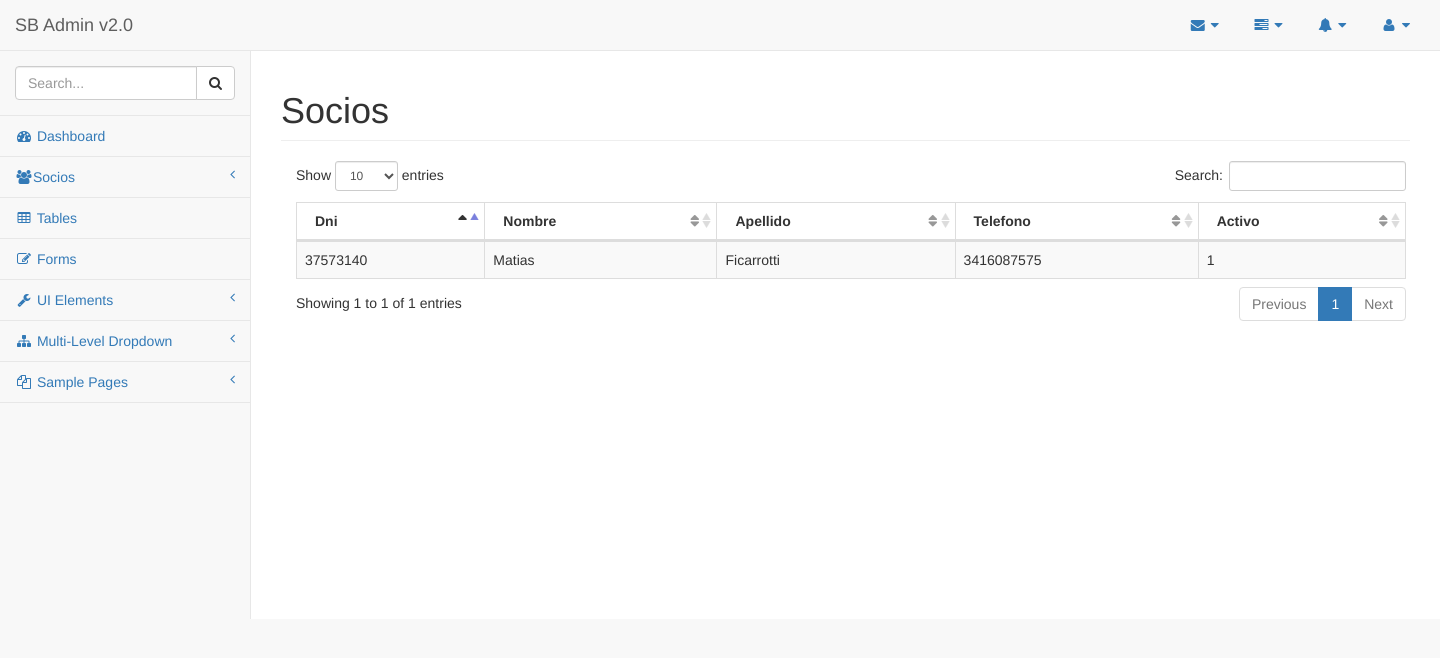
After one commit to sanchezjuanmanuel93/gimnasio, a Flask app: page /socio/ in a window 1440 px wide. The commit adds this page. Shown: the top 658 px of the page. Run offline with Flask 2, Linux system fonts and the light colour scheme; data comes from the database, SQL or seed files in the repository; some libraries are stand-ins or nearby versions.

Commit message:
se acomoda el alta de socio, se agrega el buscador de socios

```diff
--- a/app/datos/SocioDatos.py
+++ b/app/datos/SocioDatos.py
@@ -14,11 +14,19 @@ class SocioDatos(BaseDatos):
         return super(SocioDatos, self).get_session().query(Socio)
 
     def insert(self, _socio):
-        ses = super(SocioDatos, self).get_session()
-        ses.add(_socio)
-        return ses.commit()
+        try:
+            ses = super(SocioDatos, self).get_session()
+            ses.add(_socio)
+            ses.commit()
+            return True
+        except Exception as e:
+            return False
 
 # ej = SocioDatos()
+# if ej.get_by_dni("37573140"):
+#     print("Existe")
+# else:
+#     print("no existe")
 #
 # socios = ej.getAll(Socio)
 # for socio in socios:
--- a/app/init.py
+++ b/app/init.py
@@ -1,7 +1,7 @@
+from app.datos.forms import AltaSocioForm
 from app.negocio import SocioNegocio
-from flask import Flask, redirect,request,render_template
+from flask import Flask, redirect, request, render_template
 from app.datos.models import Socio
-from wtforms import Form, StringField, IntegerField, validators, RadioField, FloatField
 
 app = Flask(__name__)
 
@@ -10,45 +10,45 @@ app.config.from_object('config')
 
 socioNegocio = SocioNegocio.SocioNegocio()
 
+
 @app.route('/')
 def hello_world():
     socio = socioNegocio.get_socios()
     return socio[0].nombre
 
+
 @app.errorhandler(404)
 def not_found(error):
     return render_template('404.html'), 404
+
 
 @app.route('/getSocioDni=<dni>')
 def get_socio_by_dni(dni):
     socio = socioNegocio.get_socios_by_dni(dni)
     return socio.nombre + " " + socio.apellido
 
-# Se crea la clase que luego se renderiza como un formulario con los campos y validaciones especificadas
-class AltaSocioForm(Form):
-    dni = IntegerField('Dni', [validators.NumberRange(min=1000000, max=100000000, message="Ingrese un DNI correcto")])
-    nombre = StringField('Nombre', [validators.Length(min=4, max=30, message="El NOMBRE debe contener por lo menos 4 caracteres y como maximo 30")])
-    apellido = StringField('Apellido', [validators.Length(min=4, max=30, message="El APELLIDO debe contener por lo menos 4 caracteres y como maximo 30")])
-    telefono = IntegerField('Telefono')
-    #edad = IntegerField('Edad', [validators.NumberRange(min=1, max=100,message="Ingrese una edad correcta")])
-    #sexo = RadioField('Sexo', choices=[('M', 'Masculino'), ('F', 'Femenino')])
 
 @app.route('/socio/alta', methods=['GET', 'POST'])
 def altaSocio():
     form = AltaSocioForm(request.form)
     if request.method == 'POST' and form.validate():
-        socio = Socio(form.dni.data, form.nombre.data, form.apellido.data, form.telefono.data, 1)
-        try:
-            socioNegocio.insert_socio(socio)
-            return redirect("altaok")
-        except Exception as e:
+        if socioNegocio.insert_socio(
+                Socio(form.dni.data, form.nombre.data, form.apellido.data, form.telefono.data, Socio.ACTIVO)):
+            return redirect("socio")
+        else:
             message = "Error al insertar el socio"
             return render_template('socio/altaSocio.html', error=message, form=form)
+    return render_template('socio/altaSocio.html', form=form)
 
-    return render_template('socio/altaSocio.html', form=form)
+
+@app.route('/socio/')
+def socios():
+    return render_template('socio/index.html', socios=socioNegocio.get_socios())
+
 
 @app.route('/altaok')
 def altaok():
     return "<h1>Socio ingresado correctamente</h1>"
 
+
 app.run(debug=True)
--- a/app/negocio/SocioNegocio.py
+++ b/app/negocio/SocioNegocio.py
@@ -1,15 +1,18 @@
 from app.datos.SocioDatos import SocioDatos
 
+
 class SocioNegocio(object):
-
     def __init__(self):
         self.socioDatos = SocioDatos()
 
     def get_socios(self):
         return self.socioDatos.get_all()
 
-    def get_socios_by_dni(self,_dni):
+    def get_socios_by_dni(self, _dni):
         return self.socioDatos.get_by_dni(_dni)
 
-    def insert_socio(self,_socio):
-        return self.socioDatos.insert(_socio)
+    def insert_socio(self, socio):
+        if self.get_socios_by_dni(socio.dni):
+            return None
+        else:
+            return self.socioDatos.insert(socio)
--- /dev/null
+++ b/app/static/estilos.css
@@ -0,0 +1,5 @@
+
+
+form .row{
+    margin: 10px auto;
+}
--- a/app/templates/main.html
+++ b/app/templates/main.html
@@ -16,7 +16,12 @@
     <link href="{{url_for('static', filename='morrisjs/morris.css')}}" rel="stylesheet">
 
     <!-- Custom Fonts -->
-    <link href="{{url_for('static', filename='font-awesome/css/font-awesome.min.css')}}" rel="stylesheet" type="text/css">
+    <link href="{{url_for('static', filename='font-awesome/css/font-awesome.min.css')}}" rel="stylesheet"
+          type="text/css">
+
+    <!-- Custom Fonts -->
+    <link href="{{url_for('static', filename='estilos.css')}}" rel="stylesheet"
+          type="text/css">
 
     <!-- HTML5 Shim and Respond.js IE8 support of HTML5 elements and media queries -->
     <!-- WARNING: Respond.js doesn't work if you view the page via file:// -->
@@ -274,10 +279,10 @@
                         <a href="index.html"><i class="fa fa-dashboard fa-fw"></i> Dashboard</a>
                     </li>
                     <li>
-                        <a href="#"><i class="fa fa-bar-chart-o fa-fw"></i> Charts<span class="fa arrow"></span></a>
+                        <a href="#"><i class="fa fa-users fa-fw"></i>Socios<span class="fa arrow"></span></a>
                         <ul class="nav nav-second-level">
                             <li>
-                                <a href="flot.html">Flot Charts</a>
+                                <a href="{{ url_for('altaSocio') }}">Nuevo</a>
                             </li>
                             <li>
                                 <a href="morris.html">Morris.js Charts</a>
@@ -397,7 +402,7 @@
 <!-- Morris Charts JavaScript -->
 <script src="{{url_for('static', filename='raphael/raphael.min.js')}}"></script>
 <script src="{{url_for('static', filename='morrisjs/morris.min.js')}}"></script>
-    <script src="{{url_for('static', filename='morris-data.js')}}"></script>
+<script src="{{url_for('static', filename='morrisjs/morris-data.js')}}"></script>
 
 <!-- Custom Theme JavaScript -->
 <script src="{{url_for('static', filename='bs-admin2/js/sb-admin-2.js')}}"></script>
--- /dev/null
+++ b/app/templates/socio/index.html
@@ -0,0 +1,60 @@
+{% extends "./main.html" %}
+
+{% block titulo %}Socios | Gimnasio{% endblock %}
+{% block estilos %}
+{{ super() }}
+
+<!-- DataTables CSS -->
+<link href="{{url_for('static', filename='datatables-plugins/dataTables.bootstrap.css')}}" rel="stylesheet">
+
+<!-- DataTables Responsive CSS -->
+<link href="{{url_for('static', filename='datatables-responsive/dataTables.responsive.css')}}" rel="stylesheet">
+{% endblock%}
+{% block header %}Socios{% endblock%}
+{% block content %}
+<div class="col-lg-12">
+    <table width="100%" class="table table-striped table-bordered table-hover" id="tblSocio">
+        <thead>
+        <tr>
+            <th>Dni</th>
+            <th>Nombre</th>
+            <th>Apellido</th>
+            <th>Telefono</th>
+            <th>Activo</th>
+        </tr>
+        </thead>
+        <tbody>
+        {% for socio in socios %}
+        <tr class="odd gradeX">
+            <td>{{socio.dni}}</td>
+            <td>{{socio.nombre}}</td>
+            <td>{{socio.apellido}}</td>
+            <td>{{socio.telefono}}</td>
+            <td>{{socio.activo}}</td>
+        </tr>
+        {% endfor %}
+        </tbody>
+    </table>
+</div>
+{% block scripts %}
+{{ super() }}
+<!-- DataTables JavaScript -->
+<script src="{{url_for('static', filename='datatables/js/jquery.dataTables.min.js')}}"></script>
+<script src="{{url_for('static', filename='datatables-plugins/dataTables.bootstrap.min.js')}}"></script>
+<script src="{{url_for('static', filename='datatables-responsive/dataTables.responsive.js')}}"></script>
+
+<script>
+    $(document).ready(function() {
+        $('#tblSocio').DataTable({
+            responsive: true,
+        });
+    });
+
+
+
+
+
+</script>
+{% endblock %}
+
+{% endblock %}
```
Also changed, not shown: app/datos/forms.py (added, +13 -0 lines), app/datos/models.py (+29 -18 lines), app/templates/socio/altaSocio.html (+5 -2 lines), run.py (line endings or trailing spaces), 1 other file. Lines whose indentation alone changed are shown as unchanged.
